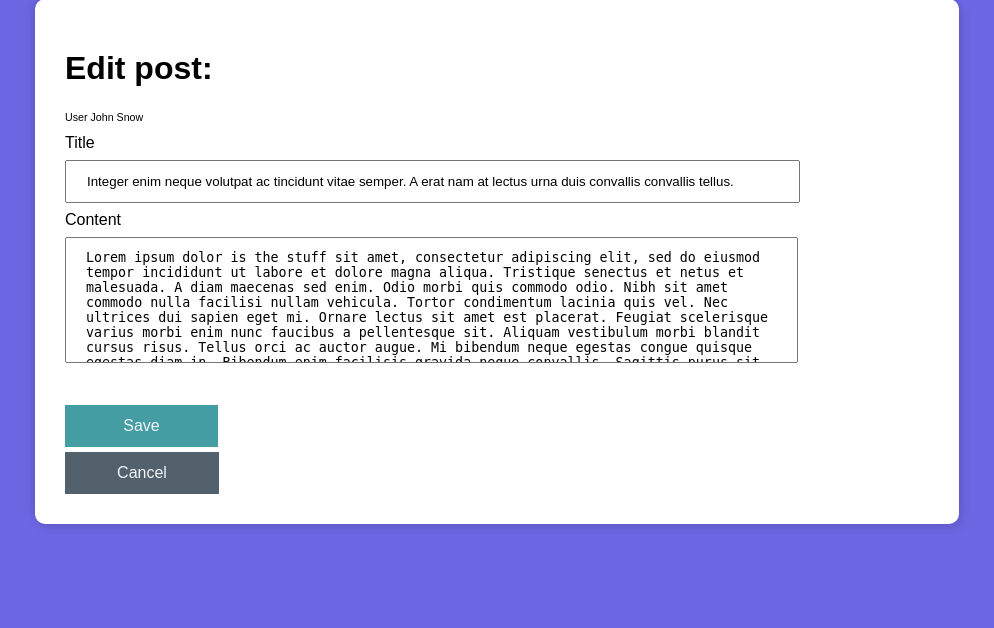
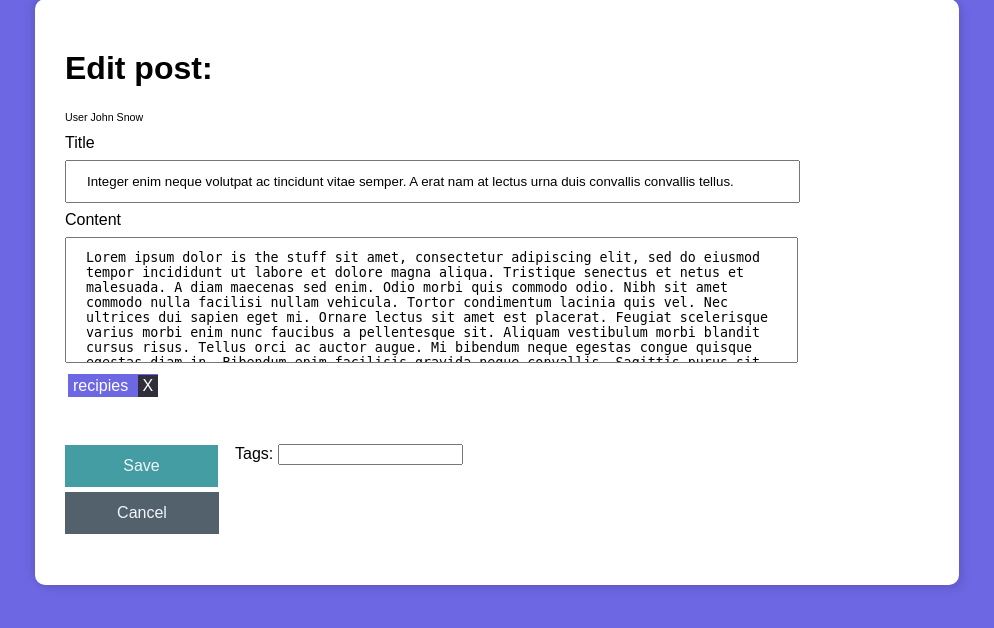
Before and after one commit to taskul/blogly, a Flask app: page /posts/1/edit in a window 1280 px wide. Shown: the part 139-767 px from the top of the page, without its empty margins (143-1137 px from the left). Run offline with Flask 3, Linux system fonts and the light colour scheme.

Commit message:
added JS file for handling post tags, added tags to posts

```diff
--- a/app.py
+++ b/app.py
@@ -1,5 +1,5 @@
 """Blogly application."""
-from flask import Flask, render_template, redirect, request
+from flask import Flask, render_template, redirect, request, flash
 from flask_debugtoolbar import DebugToolbarExtension
 from models import db, connect_db, Users, Post, Tag, PostTag
 
@@ -51,6 +51,7 @@ def create_new_user():
         db.session.add(new_user)
         db.session.commit()
         return redirect(f"/users")
+    flash("Please fill out required fields", "error")
     return redirect("/users/new")
 
 
@@ -59,6 +60,7 @@ def create_new_user():
 
 @app.errorhandler(404)
 def serve_404(e):
+    """Render 404 page"""
     return render_template("404.html"), 404
 
 
@@ -89,6 +91,7 @@ def update_user(user_id):
         db.session.add(updated_user)
         db.session.commit()
         return redirect(f"/users/{user_id}")
+    flash("Please fill out required fields", "error")
     return redirect(f"/users/{user_id}/edit")
 
 
@@ -114,24 +117,39 @@ def new_post_form(user_id):
 @app.route("/users/<int:user_id>/posts/new", methods=["POST"])
 def create_new_post(user_id):
     """Handling of creation of new blog post"""
+    # check if title and content are filled out
     if request.form["title"] and request.form["content"]:
         title = request.form["title"]
         content = request.form["content"]
+        # create new post
         new_post = Post(
             title=title,
             content=content,
             user_id=user_id,
         )
         db.session.add(new_post)
+        db.session.commit()
         # getting a list of tags
-        tags = request.form.getlist('tags')
+        tags = request.form.getlist("tags")
         for tag in tags:
-            if not Tag.query.filter(Tag.name == tag):
+            # check if tag already exists in the Tag datatable
+            # if the tag exists assign it to current post through PostTag relationship datatable
+            if Tag.query.filter(Tag.name == tag).first():
+                tag_to_add = Tag.query.filter(Tag.name == tag).first()
+                post_tag = PostTag(post_id=new_post.id, tag_id=tag_to_add.id)
+                db.session.add(post_tag)
+                db.session.commit()
+            else:
+                # if the tag does not exist in the Tag datatable
+                # then assign newly created tag to the blog through PostTag relationship datatable
                 new_tag = Tag(name=tag)
                 db.session.add(new_tag)
-            post_tag = PostTag()
-        db.session.commit()
+                db.session.commit()
+                post_tag = PostTag(post_id=new_post.id, tag_id=new_tag.id)
+                db.session.add(post_tag)
+                db.session.commit()
         return redirect(f"/users/{user_id}")
+    flash("Please fill out required fields", "error")
     return redirect(f"/users/{user_id}/posts/new")
 
 
@@ -140,7 +158,12 @@ def show_post(post_id):
     """Show blog post using post_id"""
     post = Post.query.get_or_404(post_id)
     user = Users.query.get(post.user_id)
-    return render_template("posts/view_post.html", post=post, user=user)
+    # we can get tags assigned to the post because we have a through relationship set up
+    # Post datatable is connected to Tag datatable through PostTag relationsihp table
+    post_tags = post.tag
+    return render_template(
+        "posts/view_post.html", post=post, user=user, post_tags=post_tags
+    )
 
 
 @app.route("/posts/<int:post_id>/edit")
@@ -148,23 +171,55 @@ def edit_post_form(post_id):
     """Show edit post form"""
     post = Post.query.get_or_404(post_id)
     user = Users.query.get(post.user_id)
-    return render_template("posts/edit_post.html", post=post, user=user)
+    # we can get tags assigned to the post because we have a through relationship set up
+    # Post datatable is connected to Tag datatable through PostTag relationsihp table
+    post_tags = post.tag
+    return render_template(
+        "posts/edit_post.html", post=post, user=user, post_tags=post_tags
+    )
 
 
 @app.route("/posts/<int:post_id>/edit", methods=["POST"])
 def save_edited_post(post_id):
     """Handle saving blog post after editing is done"""
+    # check if title and content are filled out
     if request.form["title"] and request.form["content"]:
+        # update post with new information
         post = Post.query.get_or_404(post_id)
         post.title = request.form["title"]
         post.content = request.form["content"]
         db.session.add(post)
         db.session.commit()
+        # get a list of tags
+        tags = request.form.getlist("tags")
+        for tag in tags:
+            # setting existing_post_tag for loop scope so if statement scopes could
+            # alter it and access it
+            existing_post_tag = None
+            # check if tag exists else create a new tag
+            # if tag exists check if relationship with the current blog exists
+            # if relationship exists assign it to existing_post_tag variable
+            # if relationship does not exist then create it
+            existing_tag = Tag.query.filter(Tag.name == tag).first()
+            if existing_tag:
+                existing_post_tag = PostTag.query.filter(
+                    PostTag.post_id == post.id, PostTag.tag_id == existing_tag.id
+                ).first()
+            else:
+                new_tag = Tag(name=tag)
+                db.session.add(new_tag)
+                db.session.commit()
+                existing_tag = new_tag
+            if not existing_post_tag:
+                post_tag = PostTag(post_id=post.id, tag_id=existing_tag.id)
+                db.session.add(post_tag)
+                db.session.commit()
         return redirect(f"/posts/{post_id}")
 
 
 @app.route("/posts/<int:post_id>/delete")
 def delete_post(post_id):
+    """Handle deleting the post request"""
     post = Post.query.get_or_404(post_id)
     user = Users.query.get(post.user_id)
     db.session.delete(post)
--- a/static/app.css
+++ b/static/app.css
@@ -243,3 +271,56 @@ a {
 .profile-posts-headers {
     margin-left: 50px;
 }
+
+/* ---------------------------------------POST TAGS--------------------------- */
+.tag {
+    background-color: #6D67E4;
+    color: white;
+    pointer-events: none;
+    padding: 3px 5px;
+    margin: 2px 3px;
+}
+
+.post-tag-view-only {
+    display: inline-block;
+    background-color: #6D67E4;
+    color: white;
+    pointer-events: none;
+    padding: 3px 5px;
+    margin: 2px 1px;
+    font-size: 0.7rem;
+}
+
+.delete-tag {
+    position: relative;
+    left: 5px;
+    pointer-events: all;
+    display: inline-block;
+    cursor: pointer;
+    padding: 2px 5px;
+    background-color: #302e38;
+}
+
+.tag-checkbox {
+    visibility: hidden;
+    pointer-events: none;
+    display: none
+}
+
+.tags-input-form {
+    position: relative;
+    bottom: 90px;
+    left: 170px;
+}
+
+.tag-container {
+    width: 80%;
+}
+
+.tags-label {
+    color: #453C67;
+    font-weight: bold;
+    padding: 3px 5px;
+    margin: 2px 1px;
+    font-size: 0.8rem;
+}
--- /dev/null
+++ b/static/app.js
@@ -0,0 +1,31 @@
+tagsInput = document.querySelector('#post-tags')
+tagsContainer = document.querySelector('.tag-container')
+tagsForm = document.querySelector('.tags-input-form')
+
+tagsForm.addEventListener('submit', (e) => {
+    e.preventDefault();
+    if (tagsInput.value.length > 1) {
+        let label = document.createElement('label');
+        let deleteTag = document.createElement('span');
+        let tag = document.createElement('input');
+        tag.setAttribute("type", "checkbox");
+        tag.setAttribute("value", tagsInput.value);
+        tag.setAttribute("checked", "checked");
+        tag.setAttribute("name", "tags")
+        tag.classList.add('tag-checkbox');
+        deleteTag.textContent = 'X';
+        label.textContent = tagsInput.value;
+        deleteTag.classList.add('delete-tag')
+        label.classList.add('tag');
+        label.append(tag);
+        label.append(deleteTag);
+        tagsContainer.append(label);
+        tagsInput.value = '';
+    };
+});
+
+tagsContainer.addEventListener('click', (e) => {
+    if (e.target.tagName == 'SPAN') {
+        e.target.parentElement.remove();
+    }
+})
--- a/templates/base.html
+++ b/templates/base.html
@@ -1,5 +1,6 @@
 <!DOCTYPE html>
 <html lang="en">
+
 <head>
     <meta charset="UTF-8">
     <meta http-equiv="X-UA-Compatible" content="IE=edge">
@@ -7,20 +8,22 @@
     <link rel='stylesheet' href='/static/app.css'>
     <title>{% block title %}Blogly{% endblock %}</title>
 </head>
+
 <body>
     <nav class='navbar'>
         <a href='/' class='navlinks'>Home</a>
         <div class='user_nav'>
             <a href='/login' class='navlinks'>Login</a>
-            <a href='/signup' class='signup'>Sign Up</a>
+            <a href='/users' class='signup'>Sign Up</a>
         </div>
     </nav>
 
     <div class='main'>
-    {% block content %}
+        {% block content %}
 
-    {% endblock %}
+        {% endblock %}
     </div>
+    <script src="/static/app.js"></script>
+</body>
 
-</body>
 </html>
--- a/templates/posts/edit_post.html
+++ b/templates/posts/edit_post.html
@@ -13,11 +13,27 @@
             <label for='post-content'>Content</label><br>
             <textarea id='post-content' name='content'>{{post.content}}</textarea>
             <br>
+            <div class="tag-container">
+                {% if post_tags %}
+                {% for post_tag in post_tags %}
+                <label class="tag">
+                    {{ post_tag.name }}
+                    <input type="checkbox" class="tag-checkbox" value="{{post_tag.name}}" checked="checked" name="tags">
+                    <span class="delete-tag">X</span>
+                </label>
+                {% endfor %}
+                {% endif %}
+            </div>
+            <br>
             <button type='submit' class='button-link'>Save</button>
             <a href='/posts/{{post.id}}'>
                 <div class='button-link-user-cancel' role="button">Cancel</div>
             </a>
         </form>
+        <form class="tags-input-form">
+            <label for='post-tags'>Tags:</label>
+            <input type='text' id='post-tags' minlength="2" maxlength="20">
+        </form>
     </div>
 </div>
 {% endblock %}
```
Also changed, not shown: other parts of static/app.css (+29 -1 lines), models.py (+16 -6 lines), templates/home.html (+8 -0 lines), templates/posts/new_post.html (+13 -3 lines), templates/posts/view_post.html (+9 -0 lines), templates/users/edit_user.html (+9 -0 lines), templates/users/new.html (+9 -0 lines), templates/users/user_page.html (+8 -4 lines), blogly.db, instance/blogly.db.
